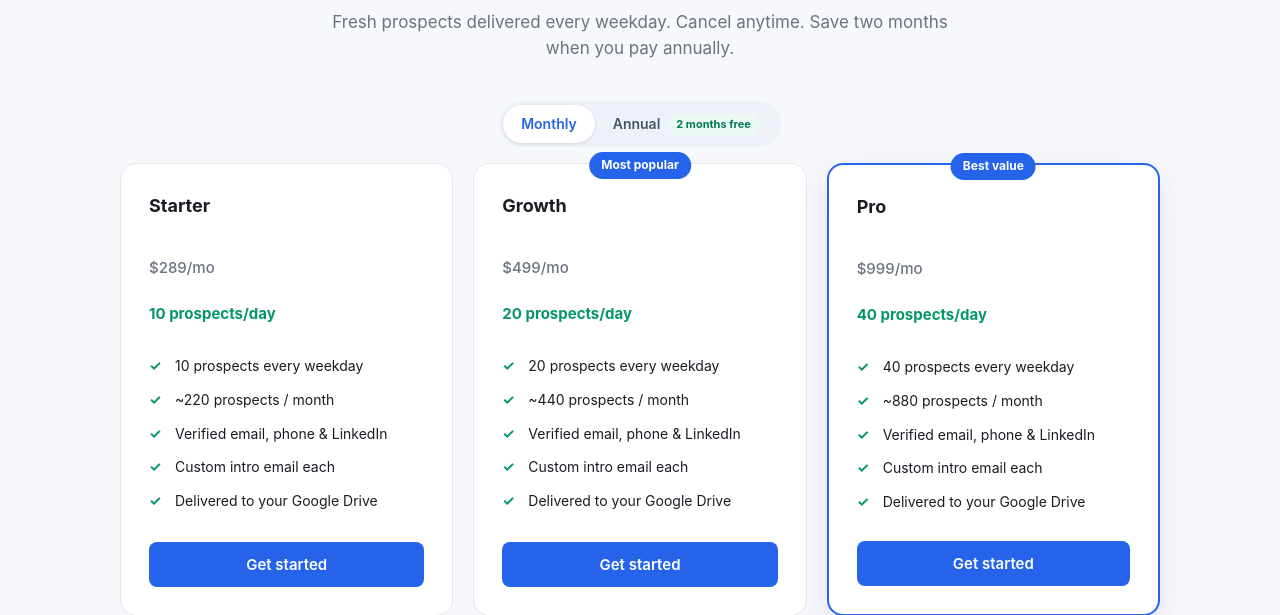
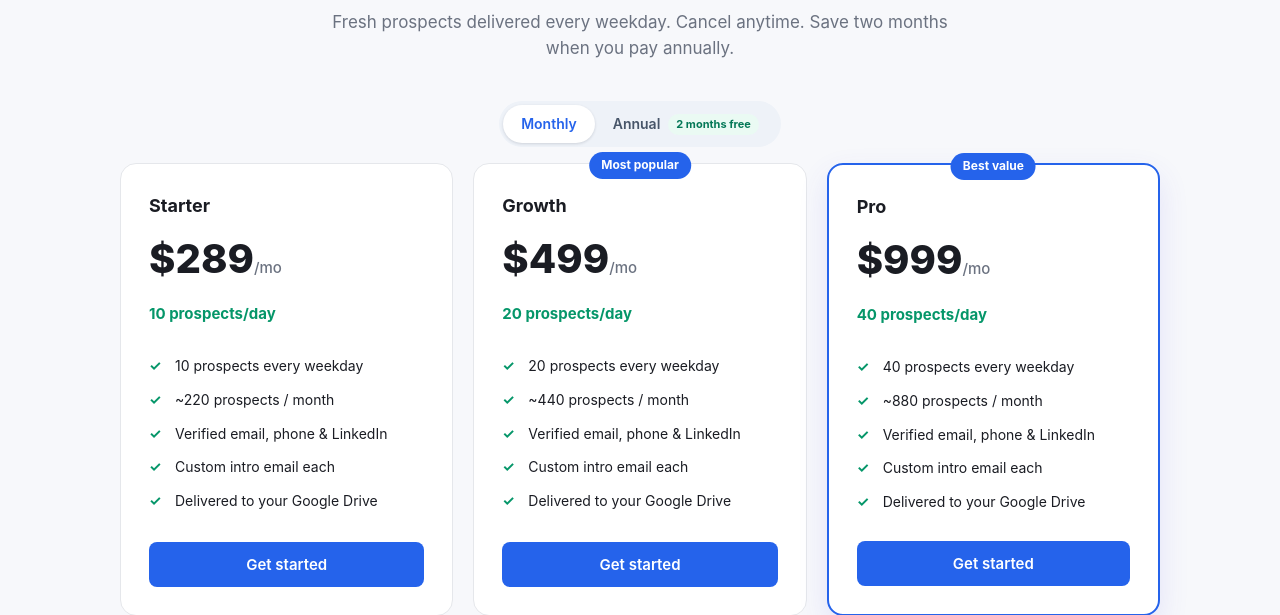
Before and after one commit to jacirusso/ProspectDaily, a FastAPI app: page / in a window 1280 px wide. Shown: the part 1869-2484 px from the top of the page. Run offline with FastAPI, Linux system fonts and the light colour scheme.

Commit message:
Fix shrunken price display — restore large size on monthly/annual wrapper spans
The .amt span rule (for the /mo suffix) was catching the new price wrapper spans.

Co-Authored-By: Claude Opus 4.8 <noreply@anthropic.com>

```diff
--- a/web/static/style.css
+++ b/web/static/style.css
@@ -95,6 +95,10 @@ th { color: var(--muted); font-weight: 600; }
 .price-card .tier { font-size: 18px; font-weight: 700; }
 .price-card .amt { font-size: 40px; font-weight: 800; margin: 8px 0 2px; }
 .price-card .amt span { font-size: 15px; font-weight: 500; color: var(--muted); }
+/* Price wrapper spans (monthly/annual toggle) keep the large price size;
+   only the nested unit suffix (/mo, /yr) stays small. */
+.price-card .amt .price-monthly, .price-card .amt .price-annual {
+  font-size: 40px; font-weight: 800; color: inherit; }
 .price-card .deliver { color: var(--ok); font-weight: 700; margin: 10px 0; }
 .price-card ul { list-style: none; padding: 0; margin: 14px 0 22px; text-align: left; }
 .price-card li { padding: 6px 0 6px 26px; position: relative; font-size: 14px; }
```
